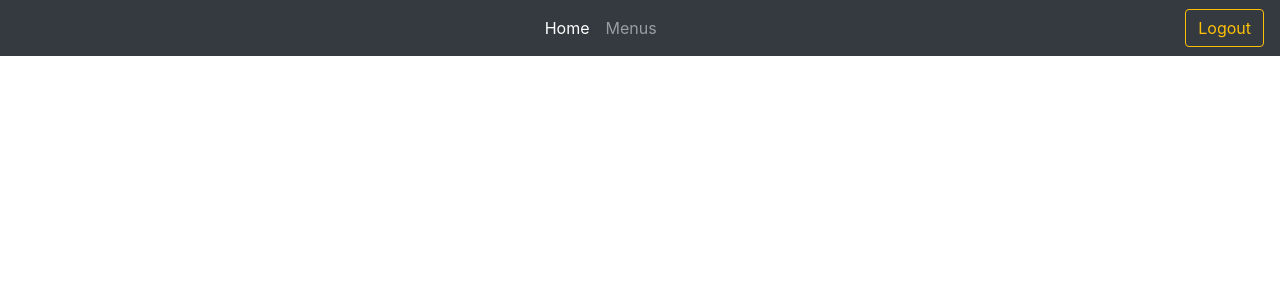
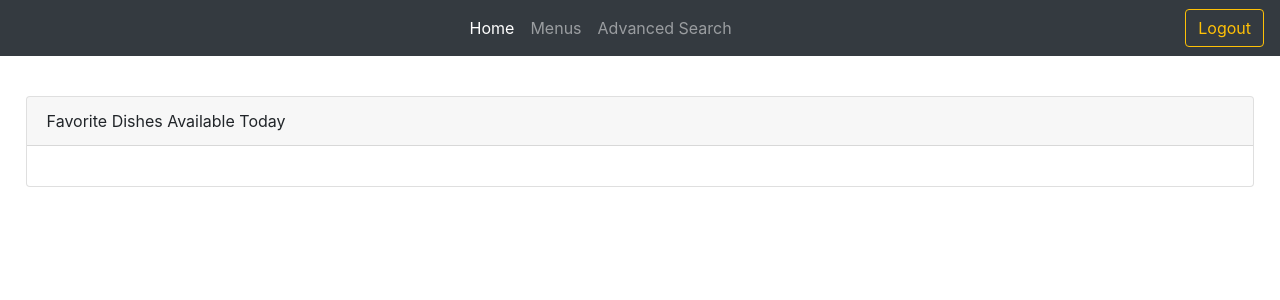
Before and after one commit to NolanJMcCafferty/5CBites, a Django app: page /home/ in a window 1280 px wide. Shown: the top 300 px of the page. Run offline with Django 3.2, Linux system fonts and the light colour scheme; the visitor is signed in with stand-in values (Sample User, id 1); data that the repository does not hold is empty; some libraries are stand-ins or nearby versions.

Commit message:
add favorite dishes available today to home page

```diff
--- a/main_app/templates/base.html
+++ b/main_app/templates/base.html
@@ -17,16 +17,6 @@
     {% block style %}{% endblock %}
 </head>
 <body>
-{#  <header>#}
-{#    <h1>5cBitesLogin</h1>#}
-{#    {% if user.is_authenticated %}#}
-{#      Hi {{ user.username }}!#}
-{#      <a href="{% url 'logout' %}">logout</a>#}
-{#    {% else %}#}
-{#      <a href="{% url 'login' %}">login</a>#}
-{#    {% endif %}#}
-{#  </header>#}
-{#  <hr>#}
 
   <nav class="navbar navbar-expand-lg navbar-dark bg-dark">
     <button class="navbar-toggler" type="button" data-toggle="collapse" data-target="#navbarSupportedContent" aria-controls="navbarSupportedContent" aria-expanded="false" aria-label="Toggle navigation">
@@ -41,6 +31,9 @@
         </li>
         <li class="nav-item {% if 'menus' in request.path %}active{% endif %}">
             <a class="nav-link" href="{% url 'menus' %}">Menus</a>
+        </li>
+        <li class="nav-item {% if 'advanced_search' in request.path %}active{% endif %}">
+            <a class="nav-link" href="{% url 'advanced_search' %}">Advanced Search</a>
         </li>
     </ul>
     </div>
--- a/main_app/templates/dining_hall.html
+++ b/main_app/templates/dining_hall.html
@@ -19,7 +19,7 @@
                     <form id="rating-form" method="post">
                         <div class="form-group row">
                             <label class="col-form-label col-md-2" for="forks">Forks:</label>
-                            <input class="form-control col-md-2" type="number" step="0.1" min="0" max="5" id="forks" placeholder="4.7" name="forks">
+                            <input class="form-control col-md-2" type="number" step="0.1" min="0" max="5" id="forks" value="4.7" name="forks">
                             <button class="btn btn-warning col-md-2 offset-md-5" type="submit">Submit</button>
                         </div>
 
--- a/main_app/templates/dish.html
+++ b/main_app/templates/dish.html
@@ -23,7 +23,7 @@
                         <form id="rating-form" method="post">
                             <div class="form-group row">
                                 <label class="col-form-label col-md-2" for="forks">Forks:</label>
-                                <input class="form-control col-md-2" type="number" step="0.1" min="0" max="5" id="forks" placeholder="4.7" name="forks">
+                                <input class="form-control col-md-2" type="number" step="0.1" min="0" max="5" id="forks" value="4.7" name="forks">
                                 <button class="btn btn-warning col-md-2 offset-md-5" type="submit">Submit</button>
                             </div>
 
--- /dev/null
+++ b/main_app/templates/home.html
@@ -0,0 +1,19 @@
+{% extends 'base.html' %}
+{% block style %}
+    {% load static %}
+    <link rel="stylesheet" type="text/css" href="{% static 'css/home.css' %}">
+ {% endblock %}
+{% block content %}
+    <div class="card">
+        <div class="card-header">Favorite Dishes Available Today</div>
+        <div class="card-body">
+            {% for rating in favorites %}
+                <div class="favorite-dish">
+                    <a href="{% url 'dish' rating.dish.id %}">{{ rating.dish.name }}</a>
+                    ({{ rating.dish.dining_hall.name }} {{ rating.meal_available }}): {{ rating.forks|floatformat:2 }}
+                </div>
+            {% endfor %}
+        </div>
+    </div>
+
+{% endblock %}
--- a/main_app/urls.py
+++ b/main_app/urls.py
@@ -3,6 +3,7 @@ from django.urls import path
 from main_app.views.views import login_view, home_view, menus_view, sign_up_view, logout_view
 from main_app.views.dish_views import dish_view
 from main_app.views.dining_hall_views import dining_hall_view
+from main_app.views.advanced_search_views import advanced_search_view
 
 urlpatterns = [
     path('', login_view, name='login'),
@@ -12,4 +13,5 @@ urlpatterns = [
     path('menus/', menus_view, name='menus'),
     path('dish/<int:dish_id>/', dish_view, name='dish'),
     path('dining_hall/<str:name>/', dining_hall_view, name='dining_hall'),
+    path('advanced_search', advanced_search_view, name='advanced_search'),
 ]
--- /dev/null
+++ b/main_app/views/advanced_search_views.py
@@ -0,0 +1,6 @@
+from django.shortcuts import render
+
+
+def advanced_search_view(request):
+
+    return render(request, 'advanced_search.html', {})
--- a/main_app/views/views.py
+++ b/main_app/views/views.py
@@ -2,8 +2,9 @@ import datetime
 from django.shortcuts import render, redirect
 from django.contrib.auth import login, authenticate, logout
 from django.contrib.auth.decorators import login_required
+from django.db.models import F
 from main_app.forms import CustomUserCreationForm
-from main_app.models import Meal, MenuItem
+from main_app.models import Meal, MenuItem, Rating
 
 
 def sign_up_view(request):
@@ -48,7 +49,31 @@ def logout_view(request):
 
 @login_required
 def home_view(request):
-    return render(request, 'base.html', {})
+    response = {
+        'favorites': get_favorite_daily_dishes(request)
+    }
+
+    return render(request, 'home.html', response)
+
+
+def get_favorite_daily_dishes(request):
+    today = datetime.datetime.today()
+
+    todays_favorites = (
+        Rating
+        .objects
+        .filter(
+            user=request.user,
+            dish__menuitem__meal__start_time__date=today,
+        )
+        .annotate(
+            meal_available=F('dish__menuitem__meal__name'),
+        )
+        .distinct()
+        .order_by('-forks')[:10]
+    )
+
+    return todays_favorites
 
 
 @login_required
```
Also changed, not shown: main_app/templates/advanced_search.html (added, +14 -0 lines), main_app/static/css/advanced_search.css (added), main_app/static/css/home.css (added).
